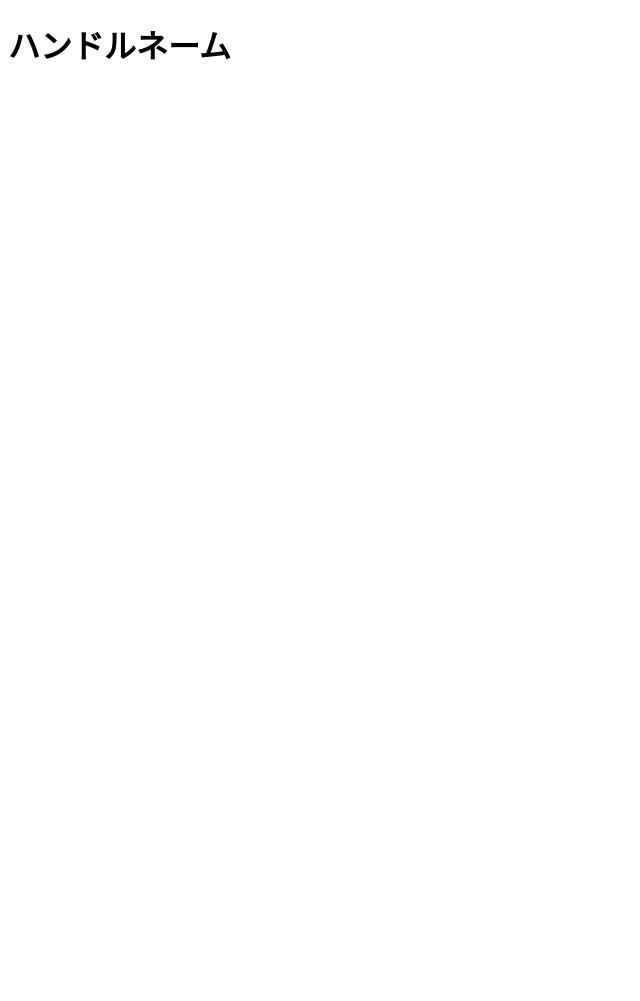
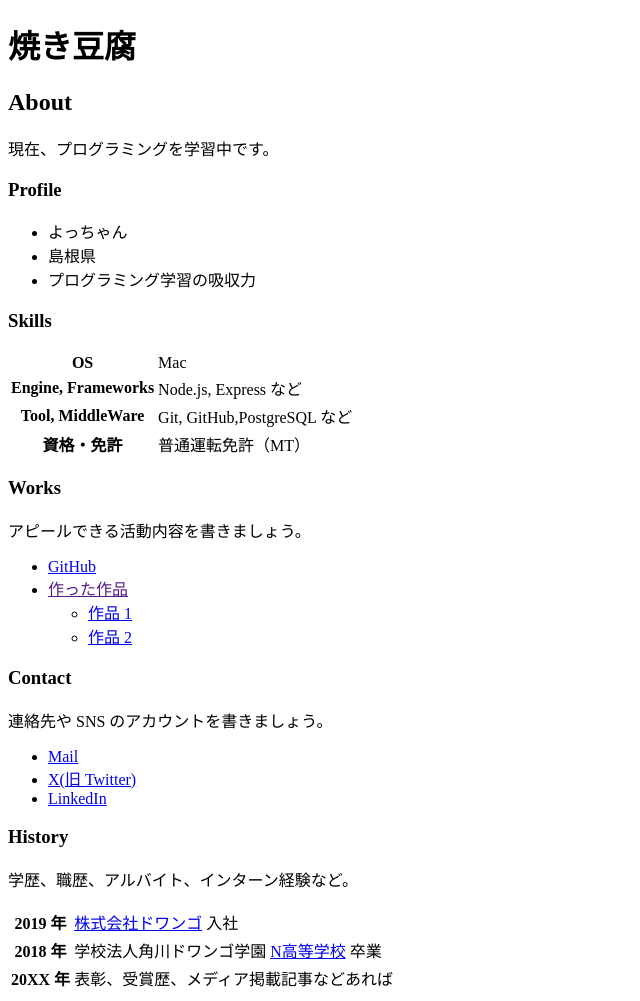
Before and after one commit to Yaki-tohu/Yaki-tohu.github.io, a plain HTML site: page index.html in a window 1280 px wide. Shown: the whole page, without its empty margins (0-640 px from the left). Before the commit the page ends 800 px from the top, so only its background shows below. Drawn offline with Linux system fonts and the light colour scheme.

Commit message:
自己PR

```diff
--- a/index.html
+++ b/index.html
@@ -3,9 +3,80 @@
   <head>
     <meta charset="utf-8">
     <meta name="viewport" content="width=device-width, initial-scale=1">
-    <title>ハンドルネームのポートフォリオ</title>
+    <title>Yaki-tohuのポートフォリオ</title>
   </head>
   <body>
-    <h1>ハンドルネーム</h1>
+    <h1>焼き豆腐</h1>
   </body>
 </html>
+
+    <h2>About</h2>
+    <p>
+      現在、プログラミングを学習中です。
+    </p>
+
+    <h3>Profile</h3>
+    <ul>
+      <li>よっちゃん</li>
+      <li>島根県</li>
+      <li>プログラミング学習の吸収力</li>
+    </ul>
+
+    <h3>Skills</h3>
+    <table>
+      <tr>
+        <th>OS</th>
+        <td>Mac</td>
+      </tr>
+      <tr>
+        <th>Engine, Frameworks</th>
+        <td>Node.js, Express など</td>
+      </tr>
+      <tr>
+        <th>Tool, MiddleWare</th>
+        <td>Git, GitHub,PostgreSQL など</td>
+      </tr>
+      <tr>
+        <th>資格・免許</th>
+        <td>普通運転免許（MT）</td>
+      </tr>
+    </table>
+
+    <h3>Works</h3>
+    <p>アピールできる活動内容を書きましょう。</p>
+    <ul>
+      <li><a href="https://github.com/">GitHub</a></li>
+      <li><a href=""
+      <li>
+        作った作品
+        <ul>
+          <li><a href="https://example.com/">作品 1</a></li>
+          <li><a href="https://example.com/">作品 2</a></li>
+        </ul>
+      </li>
+    </ul>
+
+    <h3>Contact</h3>
+    <p>連絡先や SNS のアカウントを書きましょう。</p>
+    <ul>
+      <li><a href="mailto:name@example.com">Mail</a></li>
+      <li><a href="https://twitter.com/n_yobikou">X(旧 Twitter)</a></li>
+      <li><a href="https://www.linkedin.com/">LinkedIn</a></li>
+    </ul>
+
+    <h3>History</h3>
+    <p>学歴、職歴、アルバイト、インターン経験など。</p>
+    <table>
+      <tr>
+        <th>2019 年</th>
+        <td><a href="https://dwango.co.jp/">株式会社ドワンゴ</a> 入社</td>
+      </tr>
+      <tr>
+        <th>2018 年</th>
+        <td>学校法人角川ドワンゴ学園 <a href="https://nnn.ed.jp/">N高等学校</a> 卒業</td>
+      </tr>
+      <tr>
+        <th>20XX 年</th>
+        <td>表彰、受賞歴、メディア掲載記事などあれば</td>
+      </tr>
+    </table>
```
